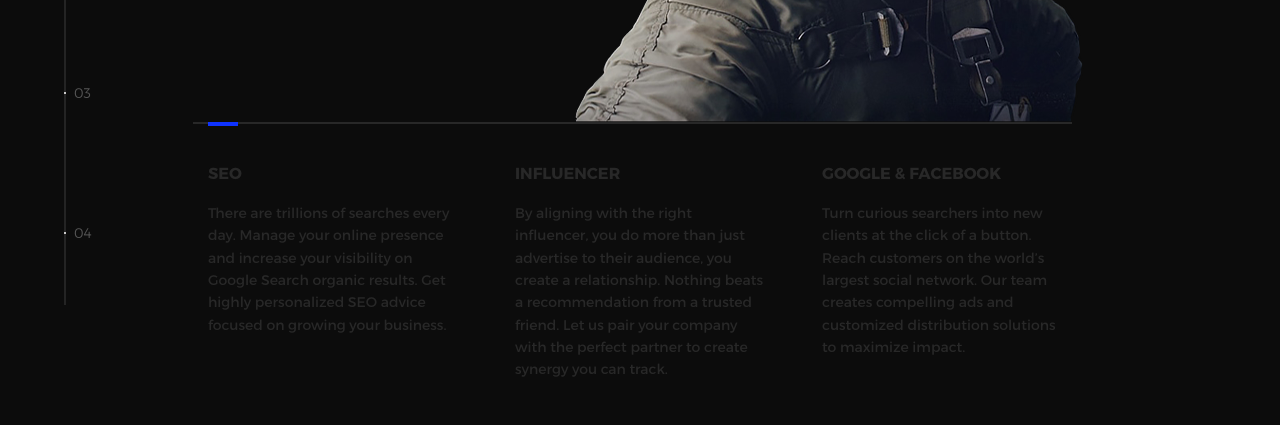
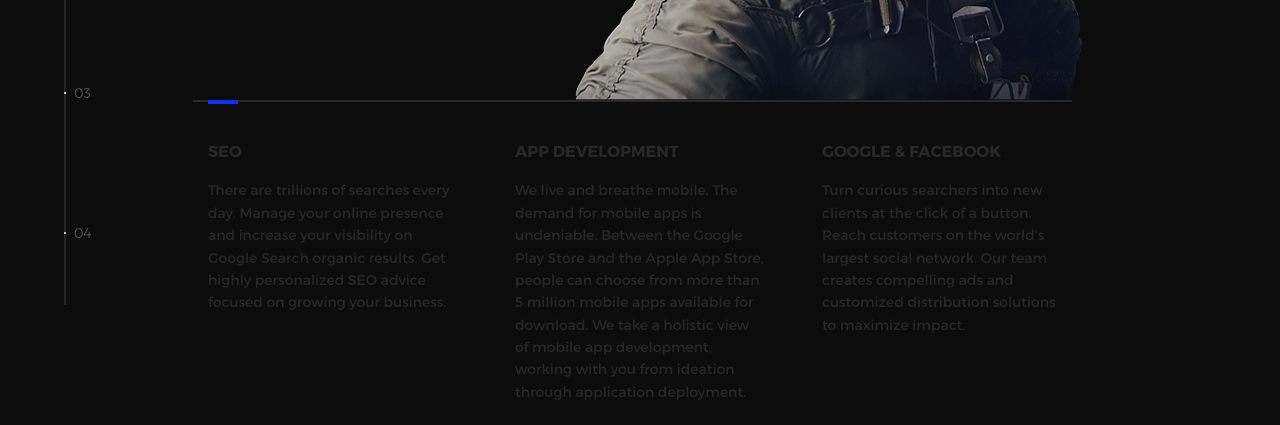
Before and after one commit to gueamu/gueamu.github.io, a plain HTML site: page index.html in a window 1280 px wide. Shown: the part 375-800 px from the top of the page. Drawn offline with nearby package versions, Linux system fonts and the light colour scheme.

Commit message:
Update index.html

```diff
--- a/index.html
+++ b/index.html
@@ -62,9 +62,13 @@
                   <h3>SEO</h3>
                   <p>There are trillions of searches every day. Manage your online presence and increase your visibility on Google Search organic results. Get highly personalized SEO advice focused on growing your business.</p>
                 </a>
-                <a href="#">
+                <!-- <a href="#">
                   <h3>Influencer</h3>
                   <p>By aligning with the right influencer, you do more than just advertise to their audience, you create a relationship. Nothing beats a recommendation from a trusted friend. Let us pair your company with the perfect partner to create synergy you can track.</p>
+                </a> -->
+                 <a href="#">
+                  <h3>App Development</h3>
+                  <p>We live and breathe mobile. The demand for mobile apps is undeniable. Between the Google Play Store and the Apple App Store, people can choose from more than 5 million mobile apps available for download. We take a holistic view of mobile app development, working with you from ideation through application deployment.</p>
                 </a>
                 <a href="#">
                   <h3>Google &amp; Facebook</h3>
```
